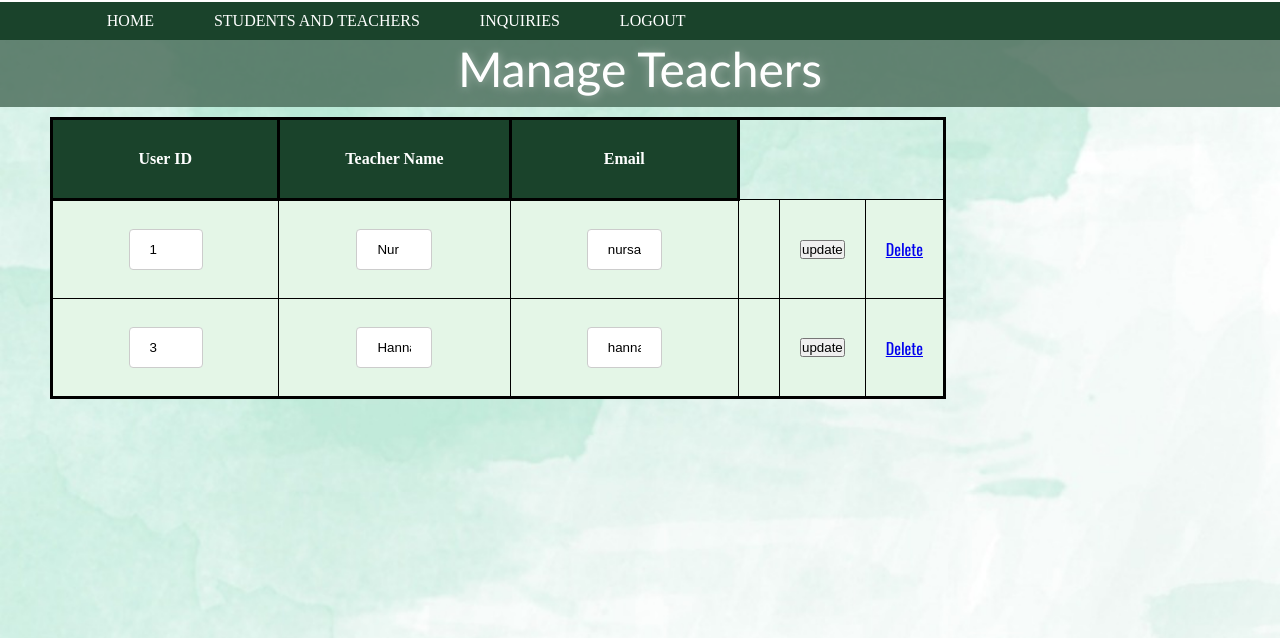
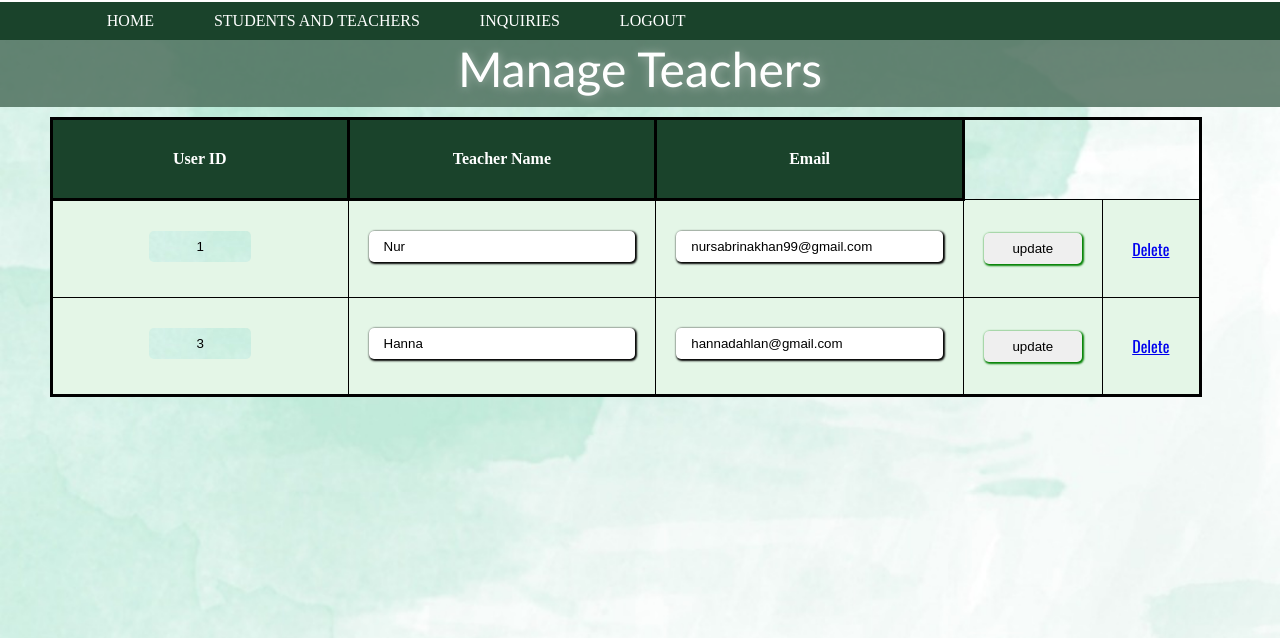
Before and after one commit to aidielekal/Group7_NaturePrimarySchool, a PHP site: page /manageTeachers.php in a window 1280 px wide. Shown: the part 96-734 px from the top of the page. Run offline with PHP 8.4, Linux system fonts and the light colour scheme; data comes from the database, SQL or seed files in the repository; data that the repository does not hold is empty.

Commit message:
Update manageTeachers.php

```diff
--- a/manageTeachers.php
+++ b/manageTeachers.php
@@ -23,6 +23,49 @@
      <img class="banner" src="images/Banner2b.png" alt="Nature School Banner">
    </div>
  </header>
+ <style>
+		input[type=text]{
+			width:100%;
+			height:5%;
+			border:1px;
+			border-radius:5px;
+			padding: 8px 15px 8px 15px;
+			margin: 10px 0px 15px 0px;
+			box-shadow: 1px 1px 2px 1px black;
+			}
+		input[type=text1]{
+			text-align:center;
+			width:40%;
+			height:5%;
+			border:none;
+			border-radius:5px;
+			padding: 8px 10px 8px 10px;
+			margin: 10px 0px 15px 0px;
+
+			background: url("images/background.jpeg"),no-repeat;}
+
+			input[type=submit]{
+			text-align:center;
+			width:100%;
+			height:5%;
+			border:1px;
+			border-radius:5px;
+			padding: 8px 15px 8px 15px;
+			margin: 10px 0px 10px 0px;
+			box-shadow: 1px 1px 2px 1px green;
+			}
+
+			input[type=submit1]{
+			text-align:center;
+			width:50%;
+			height:5%;
+			border:1px;
+			border-radius:5px;
+			padding: 8px 0px 8px 0px;
+			margin: 5px 0px 5px 0px;
+			box-shadow: 1px 1px 2px 1px red;
+			}
+   </style>
 
 <!-- =====navigation===== -->
 
@@ -50,7 +93,7 @@
 	<div id="title">
 		<h1>Manage Teachers</h1>
 	</div>
-	<table width="70%" border="1" style="border-collapse:collapse;">
+	<table width="90%" border="1" style="border-collapse:collapse;">
 		<thead>
 		<tr>
 		<th><strong>User ID</strong></th>
@@ -67,19 +110,12 @@
 
 			while($row = mysqli_fetch_array($result)) { ?>
 			<tr><?php echo "<form action=editTeachers.php method=post>";?>
-				<td align="center"><?php echo "<input type= text name=usID value='".$row['userID']."'>";?></td>
+				<td align="center"><?php echo "<input type= text1 name=usID value='".$row['userID']."'>";?></td>
 				<td align="center"><?php echo "<input type= text name=usName value=".$row['Name'].">";?></td>
 				<td align="center"><?php echo "<input type= text name=usUsrName value=".$row['Username'].">";?></td>
-				<td align="center"><?php echo "<td><input type= submit name=update value=update" .">";?></td>
-				<!--<td align="center">--><?php //echo "<a href=editTeachers.php?usID=".$row['userID'].">Update</a>";?></td>
+				<td align="center"><?php echo "<input type= submit name=update value=update" .">";?></td>
 				<td align="center"><?php echo "<a href=deleteTeachers.php?usID=".$row['userID'].">Delete</a>";?></td>
 				<?php echo "</form>";?>
-				<!--<td align="center">
-					<a href="editTeachers.php?id=<?php echo $row["Username"]; ?>">Update</a>
-				</td>
-				<td align="center">
-					<a href="deleteTeachers.php?id=<?php echo $row["Username"]; ?>">Delete</a>
-				</td>-->
 			</tr>
 			<?php }?>
 		</tbody>
```
